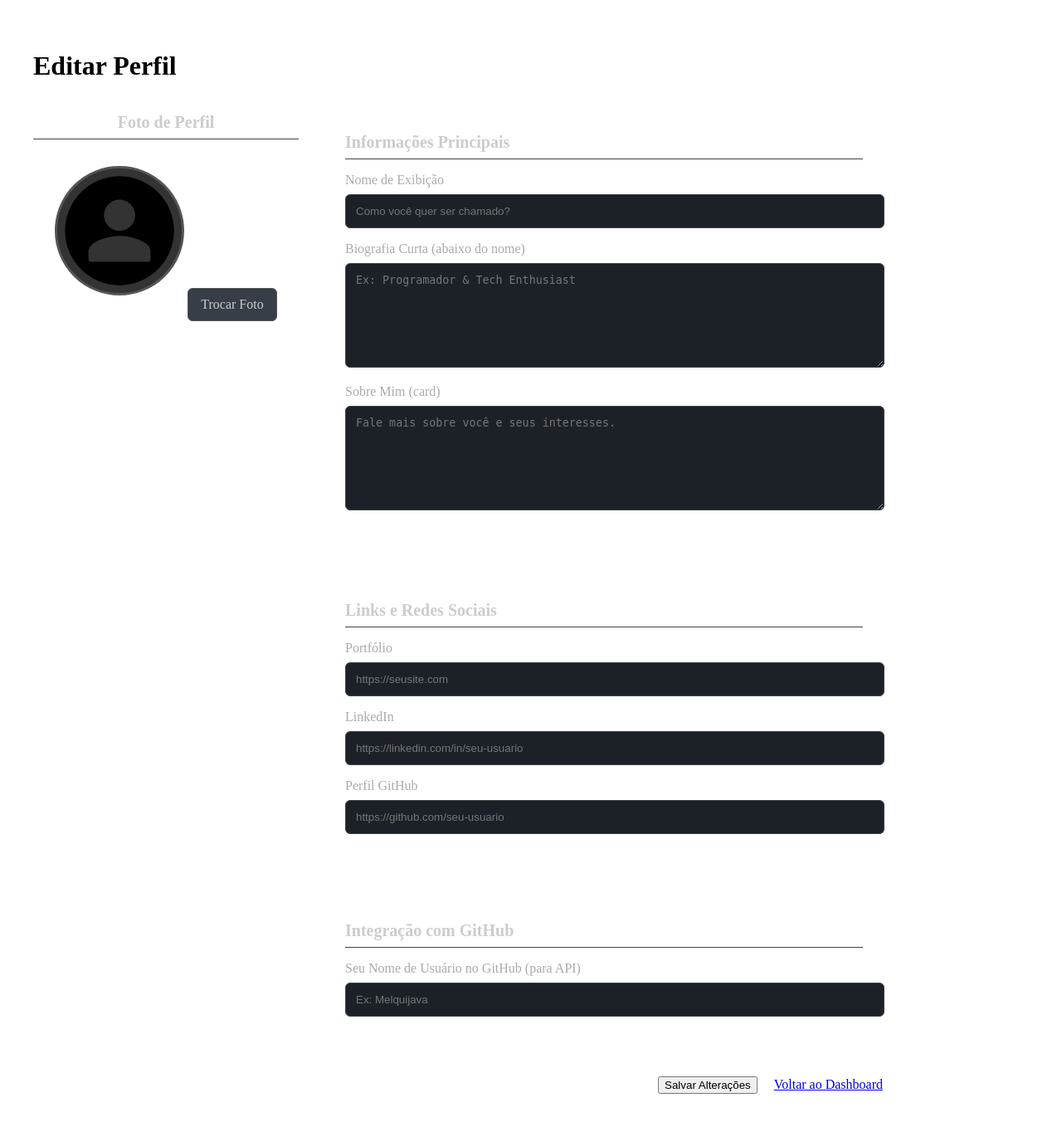
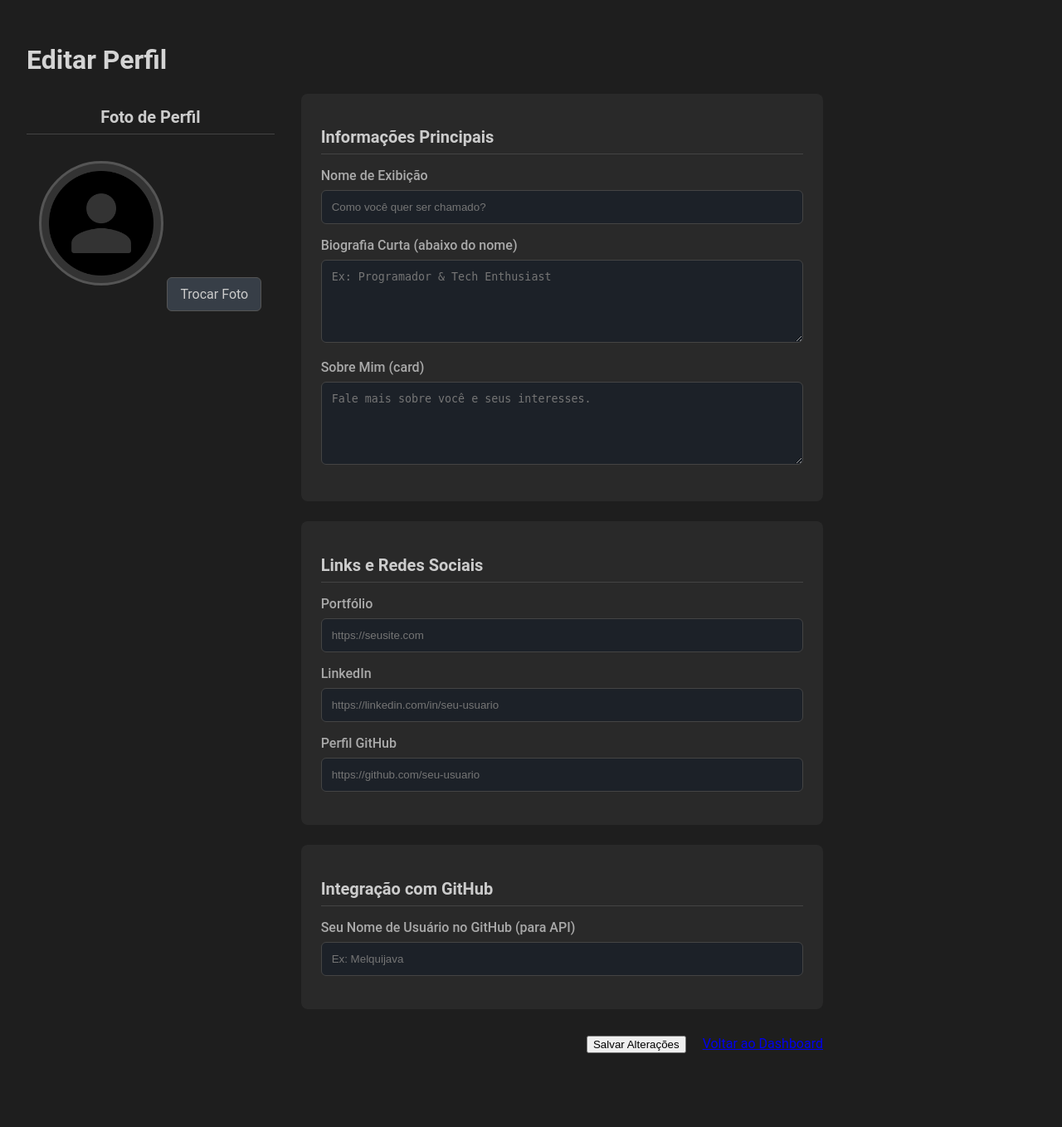
Before and after one commit to Melquijava/SandBox-Systems, a Flask app: template templates/edit_profile.html in a window 1280 px wide. Shown: the whole page at 83% size. After the commit the page ends 1269 px from the top, so only its background shows below. Run offline with Flask 3, Linux system fonts and the light colour scheme; the template is opened without the code that fills it, so the values that code supplies are empty.

Commit message:
Estilização2.0

```diff
--- a/static/css/edit.css
+++ b/static/css/edit.css
@@ -1,3 +1,33 @@
+/* =================================================================== */
+/*             STYLESHEET COMPLETO - SYSTEMS_BSI EDITOR                */
+/* =================================================================== */
+
+/* --- VARIAVEIS GLOBAIS DE COR (Identidade Visual) --- */
+:root {
+    --primary-color: #61dafb;
+    --dark-bg: #1e1e1e;
+    --medium-bg: #252526;
+    --dark-border: #0d82a5;
+    --text-light: #d4d4d4;
+    --text-dark: #20232a;
+    --success-color: #28a745;
+    --danger-color: #dc3545;
+    --warning-color: #ffc107;
+}
+
+/* --- ESTILOS GLOBAIS --- */
+body {
+    font-family: 'Roboto', sans-serif;
+    margin: 0;
+    background-color: var(--dark-bg);
+    color: var(--text-light);
+}
+
+* {
+    box-sizing: border-box;
+}
+
+
 /* === REESTILIZAÇÃO DA PÁGINA DE EDITAR PERFIL === */
 
 /* Aumenta o tamanho do card principal */
```
